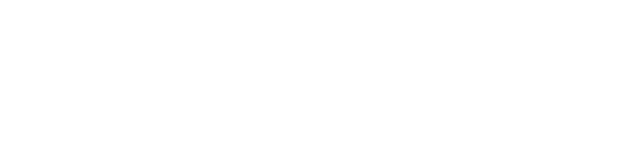
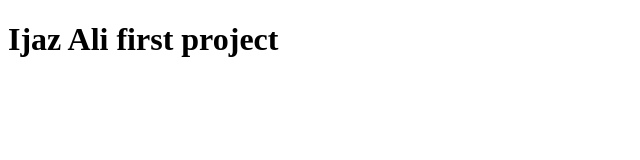
Before and after one commit to ijazpakhtun/firstproject, a plain HTML site: page index.html in a window 1280 px wide. Shown: the whole page, without its empty margins (0-640 px from the left). Drawn offline with Linux system fonts and the light colour scheme.

Commit message:
add h1 tag to the file

```diff
--- a/index.html
+++ b/index.html
@@ -8,7 +8,7 @@
 </head>
 <body>
     <div class="container">
-
+        <h1>Ijaz Ali first project</h1>
     </div>
 </body>
 </html>
```
